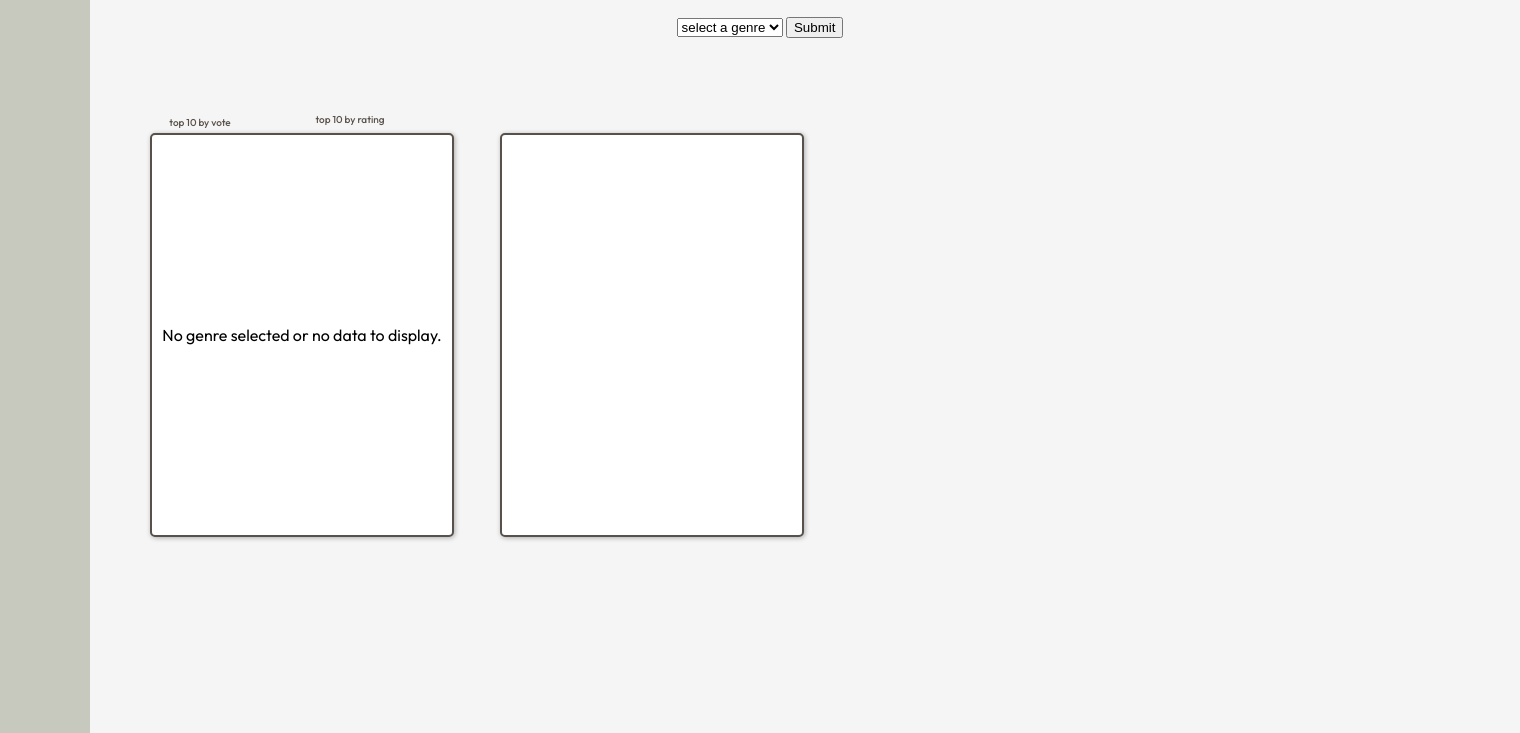
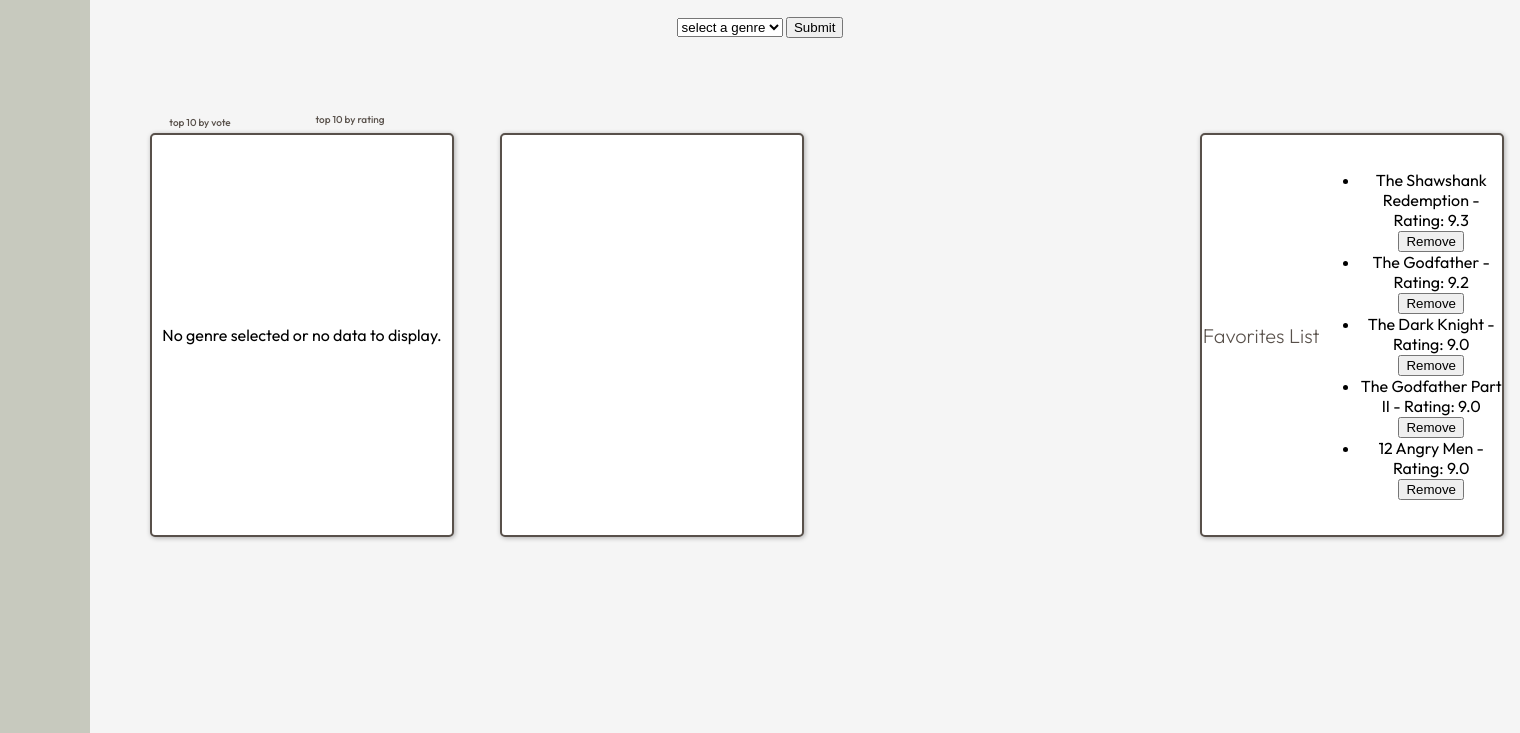
Before and after one commit to ECE3824-Spring2025/imdb-the-dark-lords, a Flask app: page / in a window 1520 px wide. Shown: the part 67-800 px from the top of the page. Run offline with Flask 3, Linux system fonts and the light colour scheme.

Commit message:
Added favs list functionality- Jahtega(2/3/25) 3:45pm

```diff
--- a/app.py
+++ b/app.py
@@ -1,6 +1,7 @@
 # app.py
-from flask import Flask, render_template, request
+from flask import Flask, render_template, request, jsonify
 import sort_data
+import favs_list
 
 app = Flask(__name__)
 
@@ -9,6 +10,7 @@ def index_func():
     genre = request.args.get('genre')  # 'comedy', 'drama', 'action', or None
     rating_data = None
     likes_data = None
+    favs_data = favs_list.fav_movies
 
     if genre == 'comedy':
         rating_data = sort_data.sorted_ListWithRatingComedy_NoRepeats
@@ -26,8 +28,25 @@ def index_func():
         "index.html",
         genre=genre,
         rating_data=rating_data,
-        likes_data=likes_data
+        likes_data=likes_data,
+        favs_data = favs_data
     )
+
+@app.route('/add_favorite', methods=['POST'])
+def add_favorite():
+    movie_data = request.json
+    if movie_data not in favs_list.fav_movies:
+        favs_list.fav_movies.append(movie_data)
+    return jsonify({"status": "success"})
+
+@app.route('/remove_favorite', methods=['POST'])
+def remove_favorite():
+    movie_id = request.json['id']
+    favs_list.fav_movies = [m for m in favs_list.fav_movies if m['id'] != movie_id]
+    return jsonify({"status": "success"})
+
+
+
 
 if __name__ == "__main__":
     app.run(debug=True)
--- /dev/null
+++ b/favs_list.py
@@ -0,0 +1,9 @@
+# favs_list.py
+
+fav_movies = [
+    {"id": "tt0111161", "name": "The Shawshank Redemption", "rating": 9.3},
+    {"id": "tt0068646", "name": "The Godfather", "rating": 9.2},
+    {"id": "tt0468569", "name": "The Dark Knight", "rating": 9.0},
+    {"id": "tt0071562", "name": "The Godfather Part II", "rating": 9.0},
+    {"id": "tt0050083", "name": "12 Angry Men", "rating": 9.0}
+]
--- a/static/styles.css
+++ b/static/styles.css
@@ -111,3 +111,19 @@ form {
     justify-content: center;
     text-align: center;
 }
+
+.square3 {
+    height: 400px;
+    width: 300px;
+    background-color: white;
+    position: absolute;
+    left: 1200px;
+    top: 200px;
+    border: 2px solid #58504A;
+    border-radius: 5px;
+    box-shadow: 1px 1px 5px rgba(0, 0, 0, 0.3);
+    display: flex;
+    align-items: center;
+    justify-content: center;
+    text-align: center;
+}
--- a/templates/index.html
+++ b/templates/index.html
@@ -6,6 +6,7 @@
 <head>
     <link rel="stylesheet" href="{{ url_for('static', filename='styles.css') }}">
     <title> IMDB Dark Lord Dungeon </title>
+    <script src="https://code.jquery.com/jquery-3.6.0.min.js"></script>
 </head>
 
 <body>
@@ -41,7 +42,8 @@
                 <h2>Ratings List</h2>
                 <ul>
                     {% for movie in rating_data %}
-                    <li>{{ movie.name }} — Rating: {{ movie.rating }}</li>
+                    <li>{{ movie.name }} — Rating: {{ movie.rating }} <button class="add-favorite" data-id="{{ movie.id }}" data-name="{{ movie.name }}" data-rating="{{ movie.rating }}">Add to Favorites</button> </li>
+
                     {% endfor %}
                 </ul>
             </div>
@@ -59,7 +61,8 @@
             <h2>Voting list</h2>
             <ul>
                 {% for movie in likes_data %}
-                <li>{{ movie.name }} — Votes: {{ movie.votes }}</li>
+                <li>{{ movie.name }} — Votes: {{ movie.votes }}  <button class="add-favorite" data-id="{{ movie.id }}" data-name="{{ movie.name }}" data-votes="{{ movie.votes }}">Add to Favorites</button>
+                </li>
                 {% endfor %}
             </ul>
         </div>
@@ -67,6 +70,68 @@
 
     </div>
 
+    <!-- square 3-->
+    <div class="square3">
+        <h2>Favorites List</h2>
+        <ul id="favorites-list">
+            {% if favs_data %}
+                {% for movie in favs_data %}
+                <li>
+                    {{movie.name}} - Rating: {{movie.rating }}
+                    <button class="remove-favorite" data-id="{{ movie.id }}">Remove</button>
+                </li>
+                {% endfor %}
+            {% else %}
+            <li> id="no-favs">No favorites added yet.</li>
+            {% endif %}
+        </ul>
+    </div>
+
+    <script>
+        $(document).ready(function() {
+            $('.add-favorite').click(function() {
+                var movieData = {
+                    id: $(this).data('id'),
+                    name: $(this).data('name'),
+                    rating: $(this).data('rating') || $(this).data('votes')
+                };
+                $.ajax({
+                    url: '/add_favorite',
+                    type: 'POST',
+                    contentType: 'application/json',
+                    data: JSON.stringify(movieData),
+                    success: function(response) {
+                        if (response.status === 'success') {
+                            $('#no-favorites').remove();
+                            $('#favorites-list').append('<li>' + movieData.name + ' - Rating: ' + movieData.rating +
+                                ' <button class="remove-favorite" data-id="' + movieData.id + '">Remove</button></li>');
+                        }
+                    }
+                });
+            });
+
+            $(document).on('click', '.remove-favorite', function() {
+                var movieId = $(this).data('id');
+                var listItem = $(this).parent();
+                $.ajax({
+                    url: '/remove_favorite',
+                    type: 'POST',
+                    contentType: 'application/json',
+                    data: JSON.stringify({id: movieId}),
+                    success: function(response) {
+                        if (response.status === 'success') {
+                            listItem.remove();
+                            if ($('#favorites-list li').length === 0) {
+                    $('#favorites-list').append('<li id="no-favorites">No favorites added yet.</li>'); }
+                        }
+                    }
+                });
+            });
+        });
+    </script>
+
+</div>
+
 
 
 </body>
```
